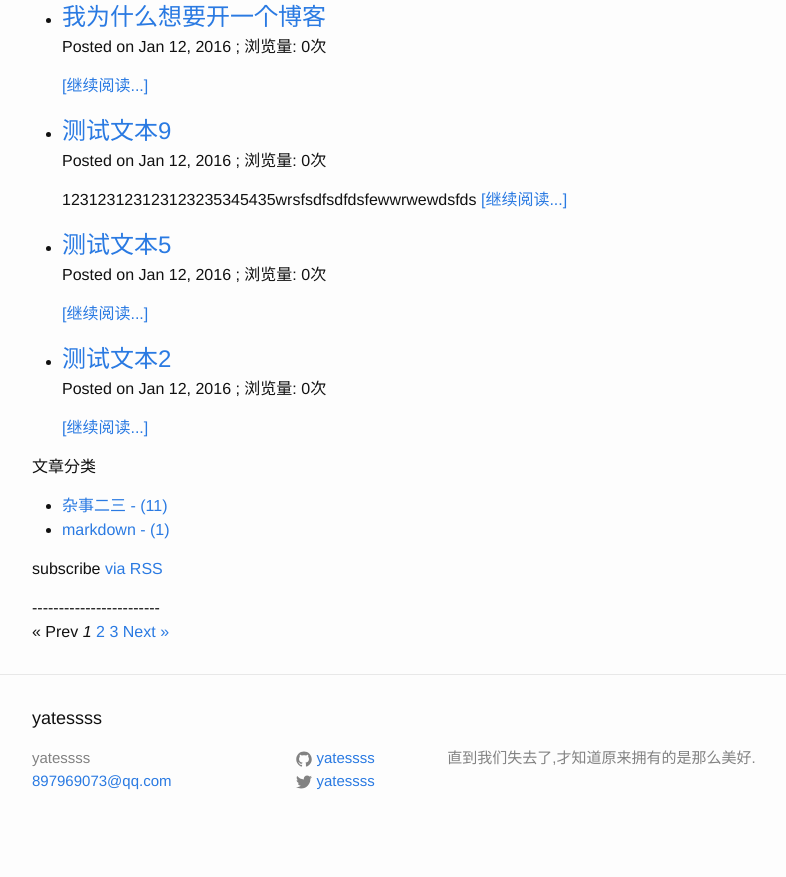
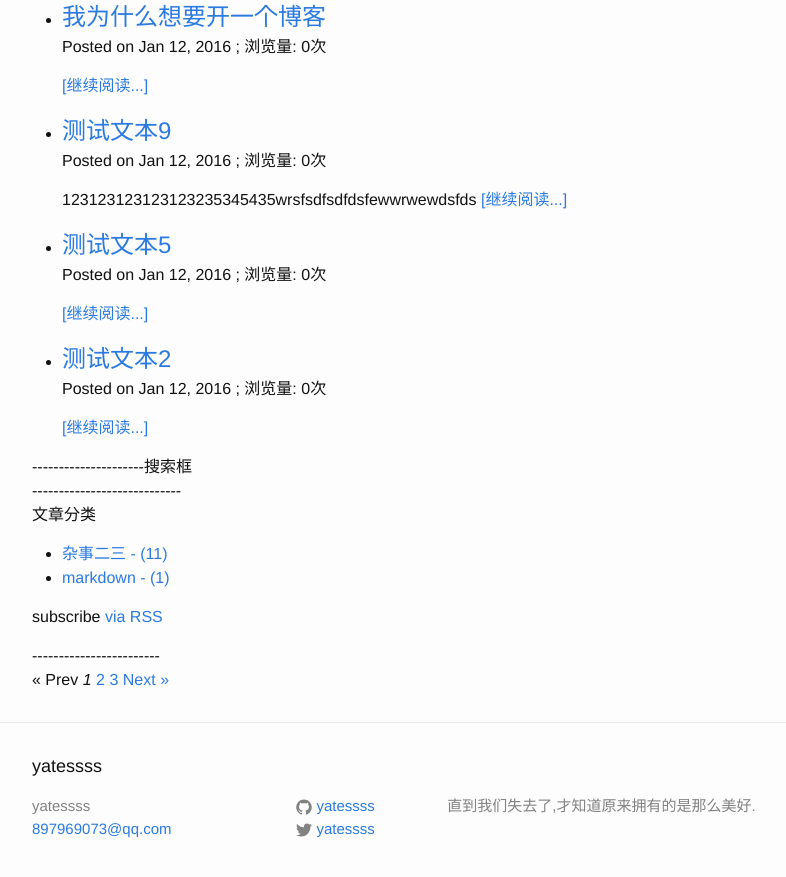
Before and after one commit to yatessss/my-blog, a Jekyll site: the page built from index.html, in a window 1280 px wide and 900 px high, scrolled down 726 px. Shown: the top 877 px of the window, without its empty margins (238-1024 px from the left). Built offline with Jekyll 4.4.1, drawn with Linux system fonts in a browser that asks for light colours; the list of posts is cut into pages by our own code; comment, search, counter and statistics services are not loaded; before the commit the page ends 1578 px from its top, so only the background shows below that; part of the change alters nothing that is shown.

```diff
--- a/index.html
+++ b/index.html
@@ -33,7 +33,9 @@ layout: default
     </li>
     {% endfor %}
   </ul>
-
+  ---------------------搜索框
+  <script type="text/javascript">(function(){document.write(unescape('%3Cdiv id="bdcs"%3E%3C/div%3E'));var bdcs = document.createElement('script');bdcs.type = 'text/javascript';bdcs.async = true;bdcs.src = 'http://znsv.baidu.com/customer_search/api/js?sid=9260982647888700394' + '&plate_url=' + encodeURIComponent(window.location.href) + '&t=' + Math.ceil(new Date()/3600000);var s = document.getElementsByTagName('script')[0];s.parentNode.insertBefore(bdcs, s);})();</script>
+  ----------------------------
   <div class='category'>
     <p>文章分类</p>
     <ul>
```
